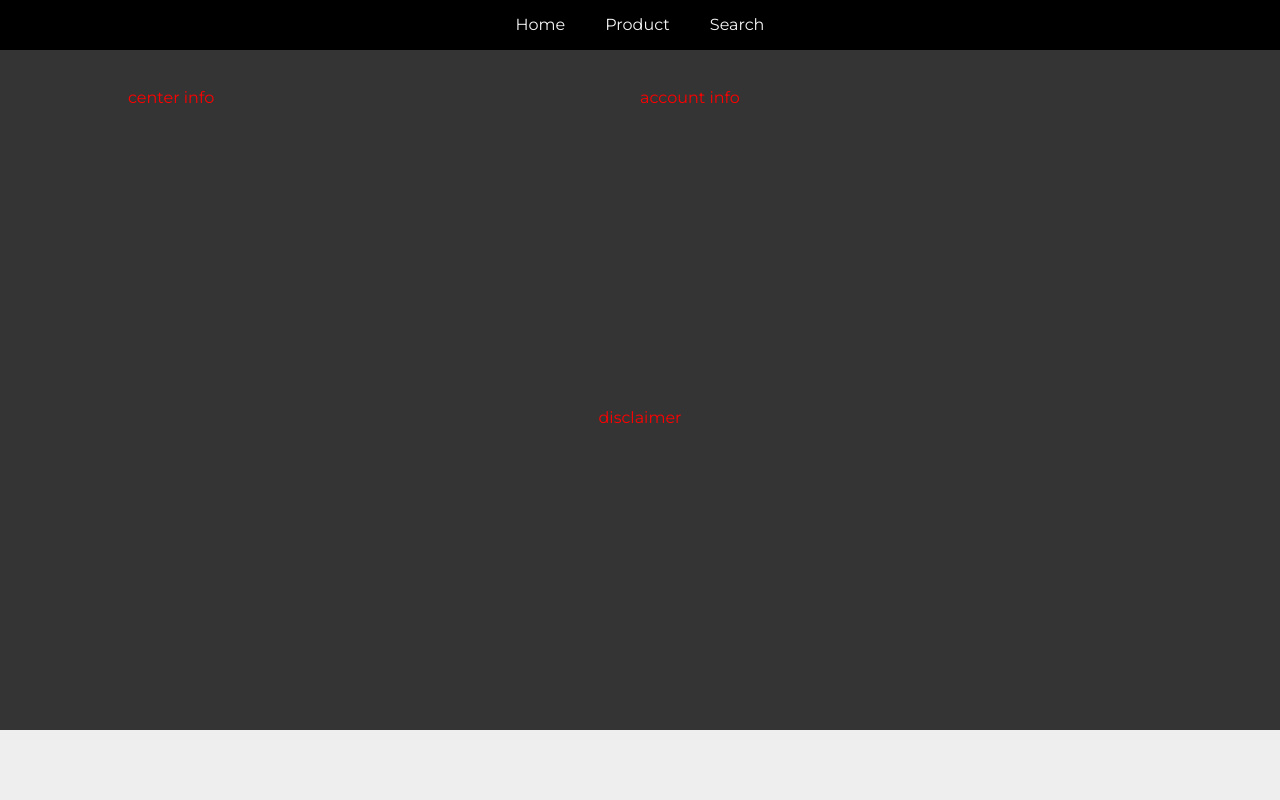
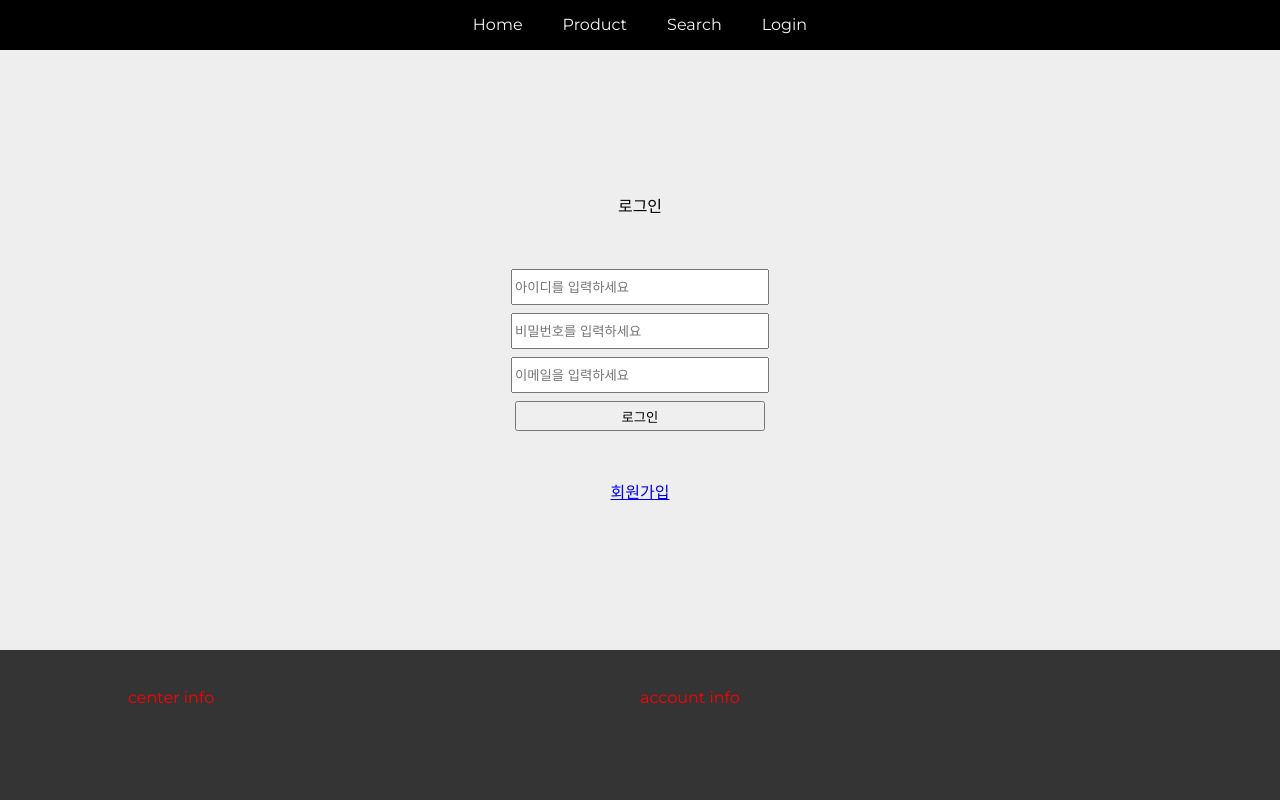
Before and after one commit to azerckid/reactjs-subpurchase, a React (Create React App) app: page /login in a window 1280 px wide. Shown: the top 800 px of the page. Built offline with nearby package versions, Linux system fonts and the light colour scheme.

Commit message:
1. add login view 2. add signup view

```diff
--- a/package.json
+++ b/package.json
@@ -7,6 +7,7 @@
     "@testing-library/jest-dom": "^5.17.0",
     "@testing-library/react": "^13.4.0",
     "@testing-library/user-event": "^13.5.0",
+    "axios": "^1.4.0",
     "react": "^18.2.0",
     "react-dom": "^18.2.0",
     "react-router-dom": "^6.14.2",
--- a/src/Router.js
+++ b/src/Router.js
@@ -1,10 +1,12 @@
 import { BrowserRouter, Routes, Route } from "react-router-dom";
 
 import { NaviBar } from "./components/layOut/NaviBar";
+import Footer from "./components/layOut/Footer";
 import Home from "./scene/Home";
 import Product from "./scene/Product";
 import Search from "./scene/Search";
-import Footer from "./components/layOut/Footer";
+import Login from "./scene/Login";
+import SingUp from "./scene/SignUp";
 
 const Router = () => {
   return (
@@ -14,6 +16,8 @@ const Router = () => {
         <Route path="/" element={<Home />} />
         <Route path="/product" element={<Product />} />
         <Route path="/search" element={<Search />} />
+        <Route path="/login" element={<Login />} />
+        <Route path="/signup" element={<SingUp />} />
       </Routes>
       <Footer />
     </BrowserRouter>
--- a/src/components/layOut/NaviBar.js
+++ b/src/components/layOut/NaviBar.js
@@ -25,6 +25,7 @@ export const NaviBar = () => {
       <NaviLink to={"/"}>Home</NaviLink>
       <NaviLink to={"/product"}>Product</NaviLink>
       <NaviLink to={"/search"}>Search</NaviLink>
+      <NaviLink to={"/login"}>Login</NaviLink>
     </NaviContainer>
   );
 };
--- /dev/null
+++ b/src/scene/Login.js
@@ -0,0 +1,79 @@
+import React, { useState } from "react";
+// eslint-disable-next-line
+import axios from "axios";
+import styled from "styled-components";
+import { Link } from "react-router-dom";
+
+const LoginContainer = styled.div`
+  width: 100vw;
+  height: 600px;
+  display: flex;
+  flex-direction: column;
+  justify-content: center;
+  align-items: center;
+  @media screen and (max-width: 912px) {
+    color: red;
+    width: 100vw;
+    height: 100vh;
+    flex-direction: column;
+  }
+`;
+const LoginTitle = styled.div``;
+const LoginForm = styled.form`
+  width: 300px;
+  margin: 50px 0;
+  display: flex;
+  flex-direction: column;
+  justify-content: center;
+  align-items: center;
+`;
+const LoginInput = styled.input`
+  width: 250px;
+  height: 30px;
+  margin: 4px 0;
+`;
+
+function Login() {
+  const [ID, setID] = useState("");
+  const [PW, setPW] = useState("");
+  const [Email, setEmail] = useState("");
+
+  return (
+    <LoginContainer>
+      <LoginTitle>로그인</LoginTitle>
+      <LoginForm action="POST">
+        <LoginInput
+          name=""
+          type="text"
+          placeholder="아이디를 입력하세요"
+          onChange={(e) => {
+            setID(e.target.value);
+            console.log(ID);
+          }}
+        />
+        <LoginInput
+          name=""
+          type="password"
+          placeholder="비밀번호를 입력하세요"
+          onChange={(e) => {
+            setPW(e.target.value);
+            console.log(PW);
+          }}
+        />
+        <LoginInput
+          name=""
+          type="email"
+          placeholder="이메일을 입력하세요"
+          onChange={(e) => {
+            setEmail(e.target.value);
+            console.log(Email);
+          }}
+        />
+        <LoginInput type="submit" value="로그인" />
+      </LoginForm>
+      <Link to={"/signup"}>회원가입</Link>
+    </LoginContainer>
+  );
+}
+
+export default Login;
--- /dev/null
+++ b/src/scene/SignUp.js
@@ -0,0 +1,77 @@
+import React, { useState } from "react";
+// eslint-disable-next-line
+import axios from "axios";
+import styled from "styled-components";
+
+const SignUpContainer = styled.div`
+  width: 100vw;
+  height: 600px;
+  display: flex;
+  flex-direction: column;
+  justify-content: center;
+  align-items: center;
+  @media screen and (max-width: 912px) {
+    color: red;
+    width: 100vw;
+    height: 100vh;
+    flex-direction: column;
+  }
+`;
+const SignUpTitle = styled.div``;
+const SignUpForm = styled.form`
+  width: 300px;
+  margin: 50px 0;
+  display: flex;
+  flex-direction: column;
+  justify-content: center;
+  align-items: center;
+`;
+const SignUpInput = styled.input`
+  width: 250px;
+  height: 30px;
+  margin: 4px 0;
+`;
+
+function SignUp() {
+  const [ID, setID] = useState("");
+  const [PW, setPW] = useState("");
+  const [Email, setEmail] = useState("");
+
+  return (
+    <SignUpContainer>
+      <SignUpTitle>로그인</SignUpTitle>
+      <SignUpForm>
+        <SignUpInput
+          name=""
+          type="text"
+          placeholder="아이디를 입력하세요"
+          onChange={(e) => {
+            setID(e.target.value);
+            console.log(ID);
+          }}
+        />
+        <SignUpInput
+          name=""
+          type="password"
+          placeholder="비밀번호를 입력하세요"
+          onChange={(e) => {
+            setPW(e.target.value);
+            console.log(PW);
+          }}
+        />
+        <SignUpInput
+          name=""
+          type="email"
+          placeholder="이메일을 입력하세요"
+          onChange={(e) => {
+            setEmail(e.target.value);
+            console.log(Email);
+          }}
+        />
+        <SignUpInput type="submit" value="로그인" />
+      </SignUpForm>
+    </SignUpContainer>
+  );
+}
+
+export default SignUp;
```
Also changed, not shown: 1 other file (tests, documents, lock files or other folders).
